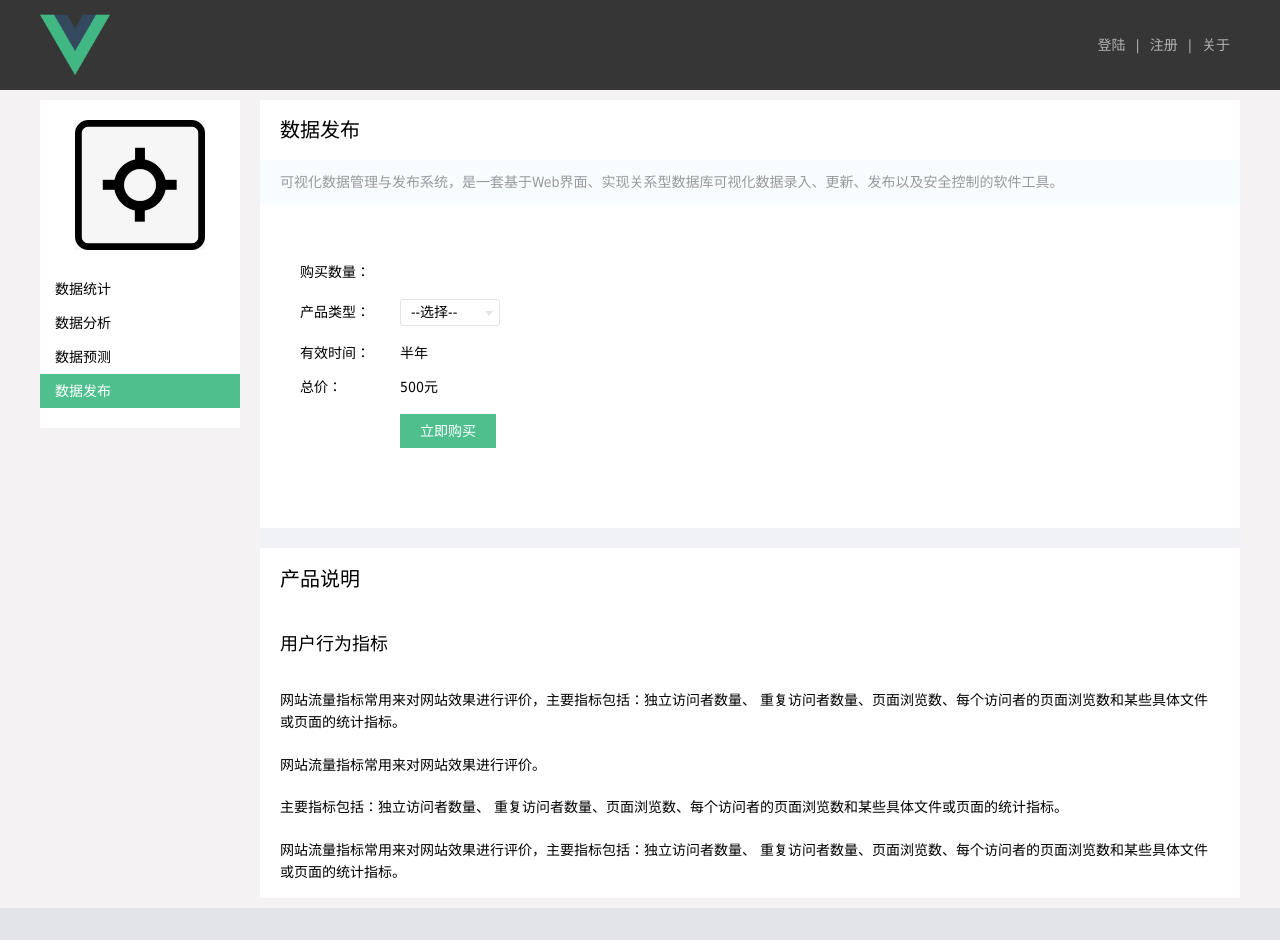
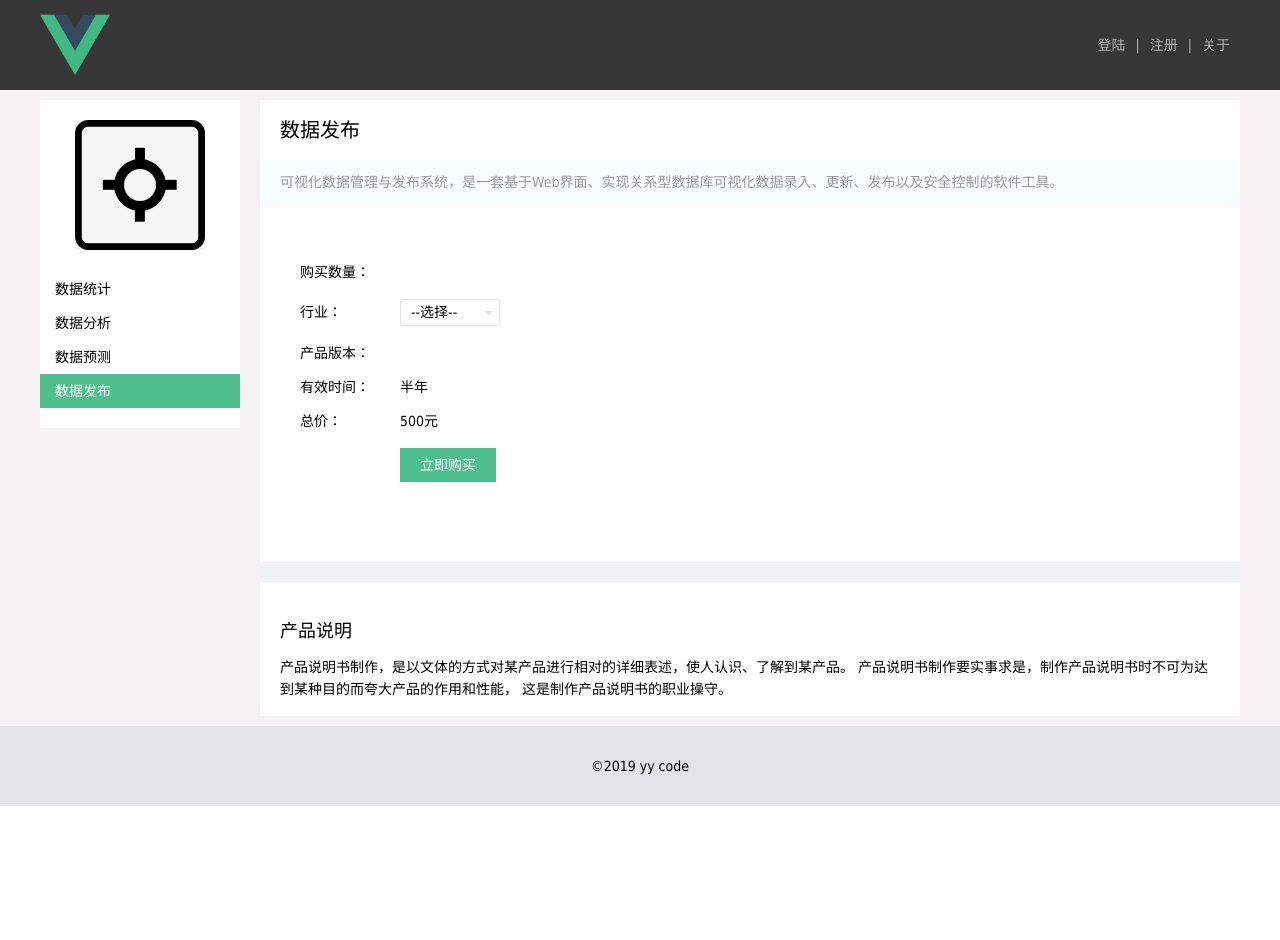
Before and after one commit to jackyongyu/vue, a Vue app in the folder myProject/: page /detail/publish in a window 1280 px wide. Shown: the top 940 px of the page. After the commit the page ends 806 px from the top, so only its background shows below. Built offline with nearby package versions, Linux system fonts and the light colour scheme; what vue-resource would draw is missing.

Commit message:
detail分页面内容完善

```diff
--- a/myProject/src/pages/detail/analysis.vue
+++ b/myProject/src/pages/detail/analysis.vue
@@ -21,6 +21,10 @@
           <div class="sales-board-line-right">半年</div>
         </div>
         <div class="sales-board-line">
+          <div class="sales-board-line-left">产品版本：</div>
+          <div class="sales-board-line-right"></div>
+        </div>
+        <div class="sales-board-line">
           <div class="sales-board-line-left">总价：</div>
           <div class="sales-board-line-right">500元</div>
         </div>
@@ -35,10 +39,12 @@
 
     <div class="sales-board-des">
       <h2>产品说明</h2>
-      <p>产品说明书制作，是以文体的方式对某产品进行相对的详细表述，使人认识、了解到某产品。
+      <p>
+        产品说明书制作，是以文体的方式对某产品进行相对的详细表述，使人认识、了解到某产品。
         产品说明书制作要实事求是，制作产品说明书时不可为达到某种目的而夸大产品的作用和性能，
         这是制作产品说明书的职业操守。产品说明书是一种常见的说明文，是生产者向消费者全面、明确地介绍产品名称、用途、性质、性能
-        、原理、构造、规格、使用方法、保养维护、注意事项等内容而写的准确、简明的文字材料。</p>
+        、原理、构造、规格、使用方法、保养维护、注意事项等内容而写的准确、简明的文字材料。
+      </p>
     </div>
   </div>
 </template>
--- a/myProject/src/pages/detail/court.vue
+++ b/myProject/src/pages/detail/court.vue
@@ -33,9 +33,7 @@
     </div>
 
     <div class="sales-board-des">
-      <h2>产品说明</h2>
-      <p></p>
-      <h3>用户行为指标</h3>
+      <h2>用户行为指标</h2>
       <ul>
         <li>
           网站流量指标常用来对网站效果进行评价，主要指标包括：独立访问者数量、
--- a/myProject/src/pages/detail/forecast.vue
+++ b/myProject/src/pages/detail/forecast.vue
@@ -33,8 +33,6 @@
 
     <div class="sales-board-des">
       <h2>产品说明</h2>
-      <p></p>
-      <h3>用户行为指标</h3>
       <ul>
         <li>
           网站流量指标常用来对网站效果进行评价，主要指标包括：独立访问者数量、
--- a/myProject/src/pages/detail/publish.vue
+++ b/myProject/src/pages/detail/publish.vue
@@ -11,8 +11,12 @@
           <div class="sales-board-line-right"></div>
         </div>
         <div class="sales-board-line">
-          <div class="sales-board-line-left">产品类型：</div>
-           <Selection></Selection>
+          <div class="sales-board-line-left">行业：</div>
+          <Selection></Selection>
+        </div>
+        <div class="sales-board-line">
+          <div class="sales-board-line-left">产品版本：</div>
+          <div class="sales-board-line-right"></div>
         </div>
         <div class="sales-board-line">
           <div class="sales-board-line-left">有效时间：</div>
@@ -32,36 +36,24 @@
     </div>
 
     <div class="sales-board-des">
-      <h2>产品说明</h2>
-      <p></p>
-      <h3>用户行为指标</h3>
-      <ul>
-        <li>
-          网站流量指标常用来对网站效果进行评价，主要指标包括：独立访问者数量、
-          重复访问者数量、页面浏览数、每个访问者的页面浏览数和某些具体文件或页面的统计指标。
-        </li>
-        <li>网站流量指标常用来对网站效果进行评价。</li>
-        <li>
-          主要指标包括：独立访问者数量、
-          重复访问者数量、页面浏览数、每个访问者的页面浏览数和某些具体文件或页面的统计指标。
-        </li>
-        <li>
-          网站流量指标常用来对网站效果进行评价，主要指标包括：独立访问者数量、
-          重复访问者数量、页面浏览数、每个访问者的页面浏览数和某些具体文件或页面的统计指标。
-        </li>
-      </ul>
+      <h3>产品说明</h3>
+      <p>
+        产品说明书制作，是以文体的方式对某产品进行相对的详细表述，使人认识、了解到某产品。
+        产品说明书制作要实事求是，制作产品说明书时不可为达到某种目的而夸大产品的作用和性能，
+        这是制作产品说明书的职业操守。
+      </p>
     </div>
   </div>
 </template>
 
 <script>
-import Selection from '../../components/selection'
+import Selection from "../../components/selection";
 export default {
   name: "Court",
-  components:{
-    Selection,
-  },
-}
+  components: {
+    Selection
+  }
+};
 </script>
 
 <style>
```
Also changed, not shown: myProject/src/components/count.vue (added, +13 -0 lines).
